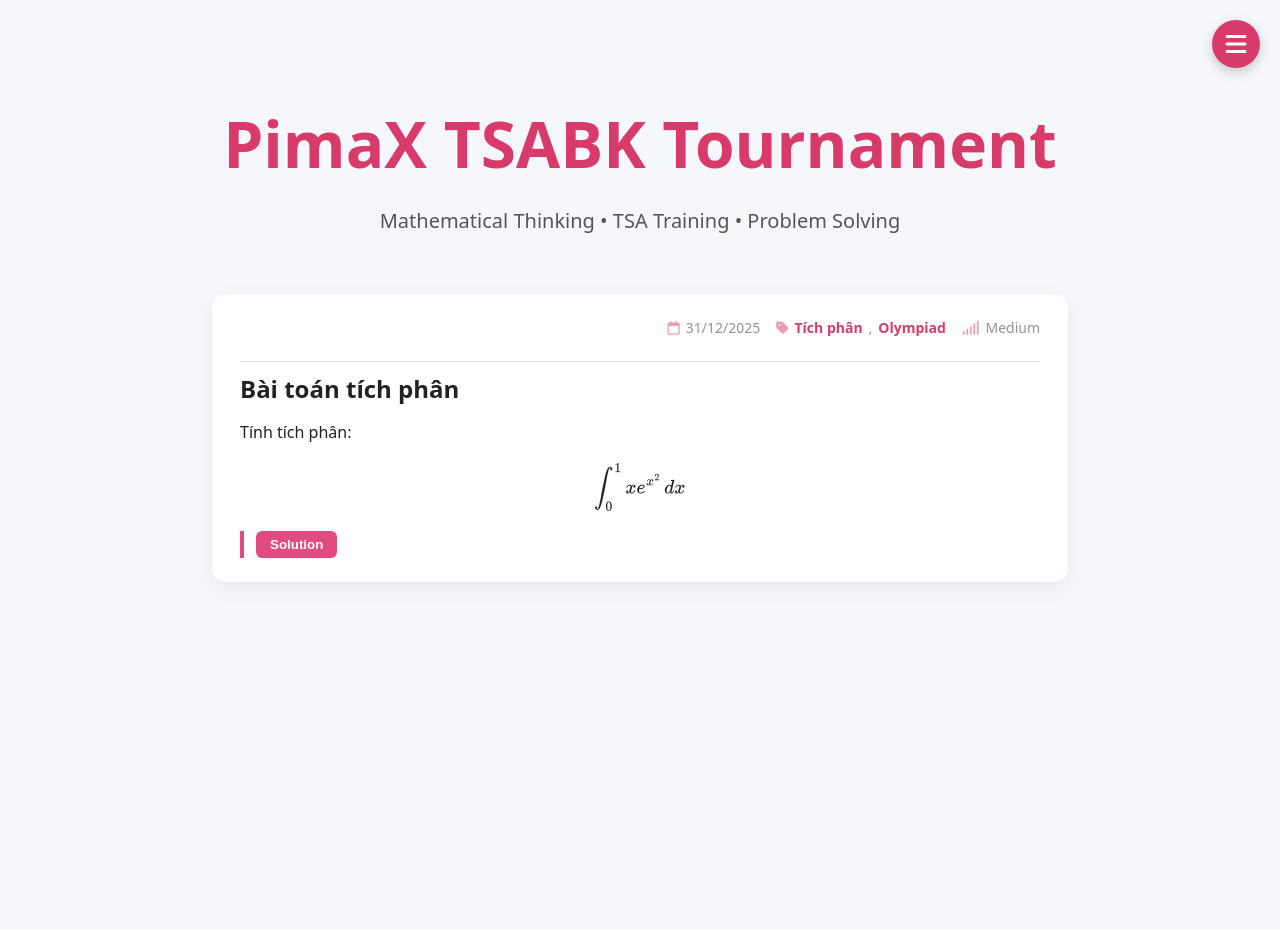
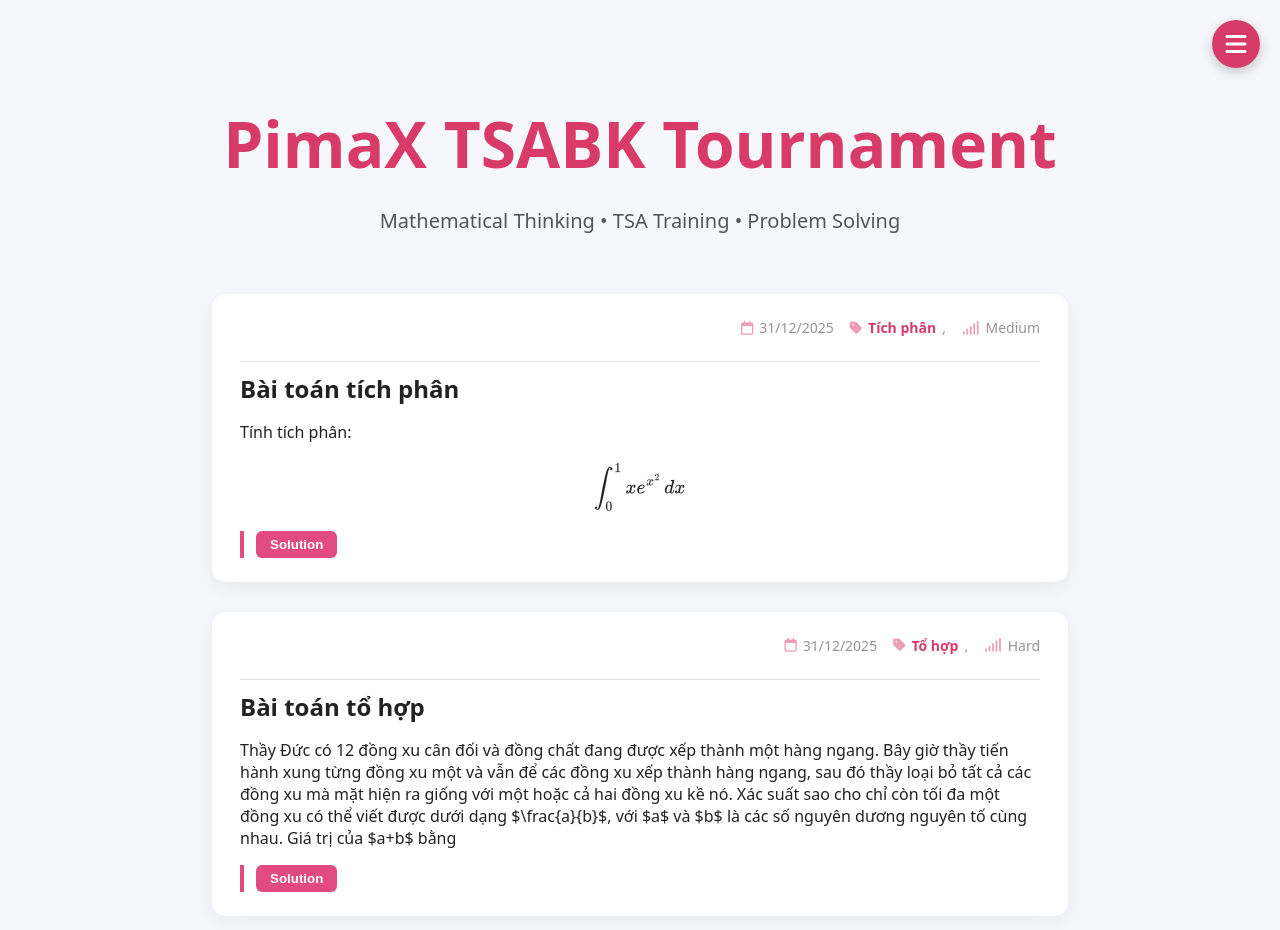
Before and after one commit to pimaxpro/tsa.github.io, a plain HTML site: page blog.html in a window 1280 px wide. Before the commit the page ends 800 px from the top, so only its background shows below. Drawn offline with nearby package versions, Linux system fonts and the light colour scheme.

Commit message:
Update blog.html

```diff
--- a/blog.html
+++ b/blog.html
@@ -79,7 +79,6 @@
     <span class="post-tags">
       <i class="fa-solid fa-tag"></i>
       <a href="#" class="tag" data-tag="tich-phan">Tích phân</a>,
-      <a href="#" class="tag" data-tag="olympiad">Olympiad</a>
     </span>
     <span class="post-difficulty"><i class="fa-solid fa-signal"></i> Medium</span>
   </div>
@@ -100,6 +99,30 @@
   </div>
 </div>
 
+  <div class="post" data-tags="to-hop">
+  <div class="post-meta">
+    <span class="post-date"><i class="fa-regular fa-calendar"></i> 31/12/2025</span>
+    <span class="post-tags">
+      <i class="fa-solid fa-tag"></i>
+      <a href="#" class="tag" data-tag="to-hop">Tổ hợp</a>,
+    </span>
+    <span class="post-difficulty"><i class="fa-solid fa-signal"></i> Hard</span>
+  </div>
+
+  <h2>Bài toán tổ hợp</h2>
+
+  <p>Thầy Đức có 12 đồng xu cân đối và đồng chất đang được xếp thành một hàng ngang. Bây giờ thầy tiến hành xung từng đồng xu một và vẫn để các đồng xu xếp thành hàng ngang,
+    sau đó thầy loại bỏ tất cả các đồng xu mà mặt hiện ra giống với một hoặc cả hai đồng xu kề nó.
+    Xác suất sao cho chỉ còn tối đa một đồng xu có thể viết được dưới dạng $\frac{a}{b}$, với $a$ và $b$ là các số nguyên dương nguyên tố cùng nhau. Giá trị của $a+b$ bằng</p>
+
+  <div class="solution">
+    <button onclick="toggleSolution(this)">Solution</button>
+    <div class="solution-content">
+      Dùng bài toán chia kẹo Euler ta được kết quả là
+      \[\sum_{k=1}^6\binom{11-k}{k-1}+ \sum_{k=2}^6 k\binom{11-k}{k-2}=329.\]
+    </div>
+  </div>
+</div>
 
 
 
```
